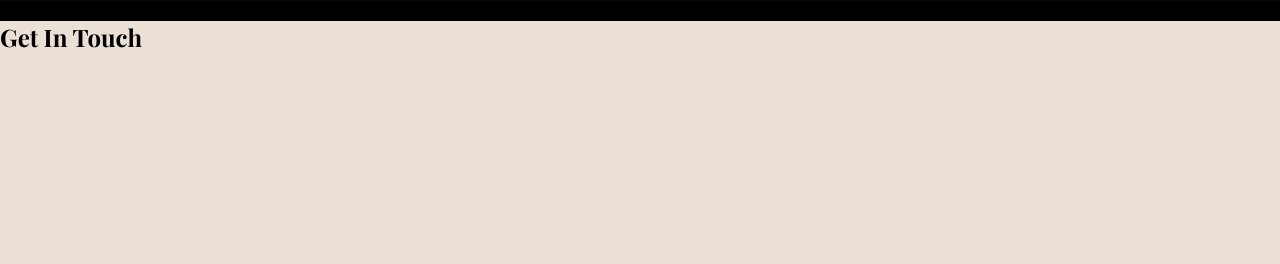
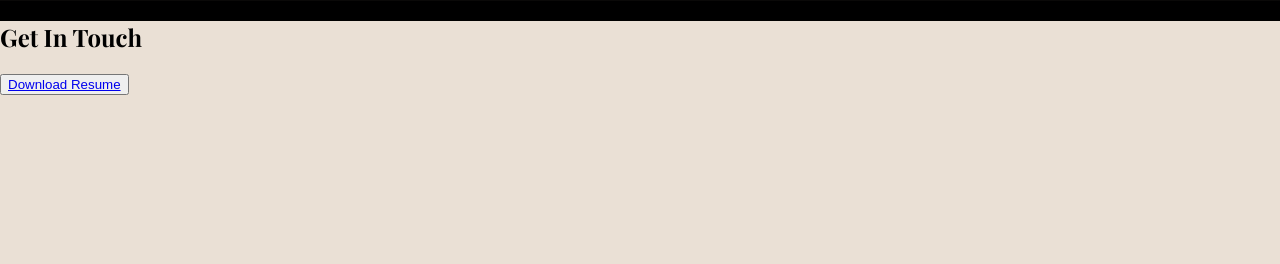
Before and after one commit to evargas1/Port, a Django app: page / in a window 1280 px wide. Shown: the part 2596-2860 px from the top of the page. Run offline with Django 3.2, Linux system fonts and the light colour scheme; some libraries are stand-ins or nearby versions.

```diff
--- a/projects/templates/projects/index.html
+++ b/projects/templates/projects/index.html
@@ -253,6 +253,7 @@
 
     <section id="section-4">
         <h1>Get In Touch</h1>
+        <button><a href="data/Estrella+Vargas1.pdf" download>Download Resume</a></button>
 
 
     </section>
```
Also changed, not shown: 1 other file.
